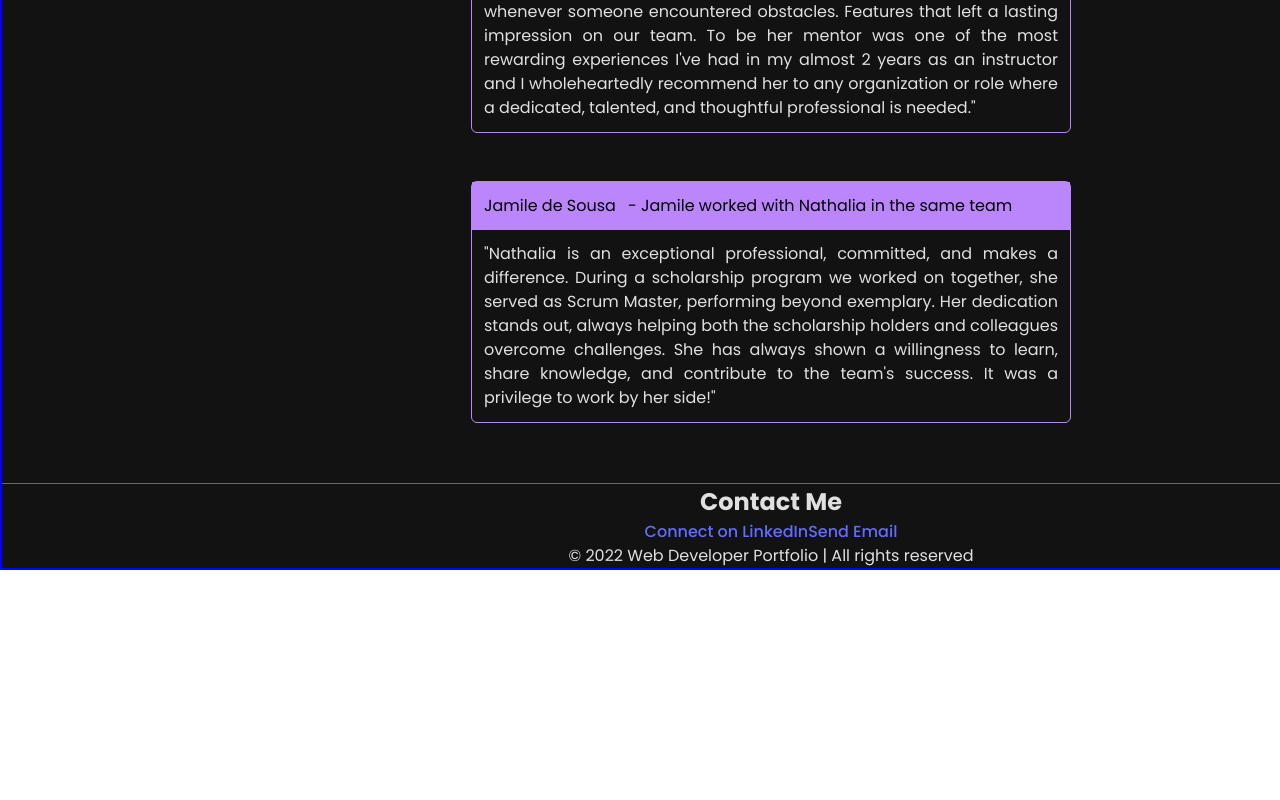
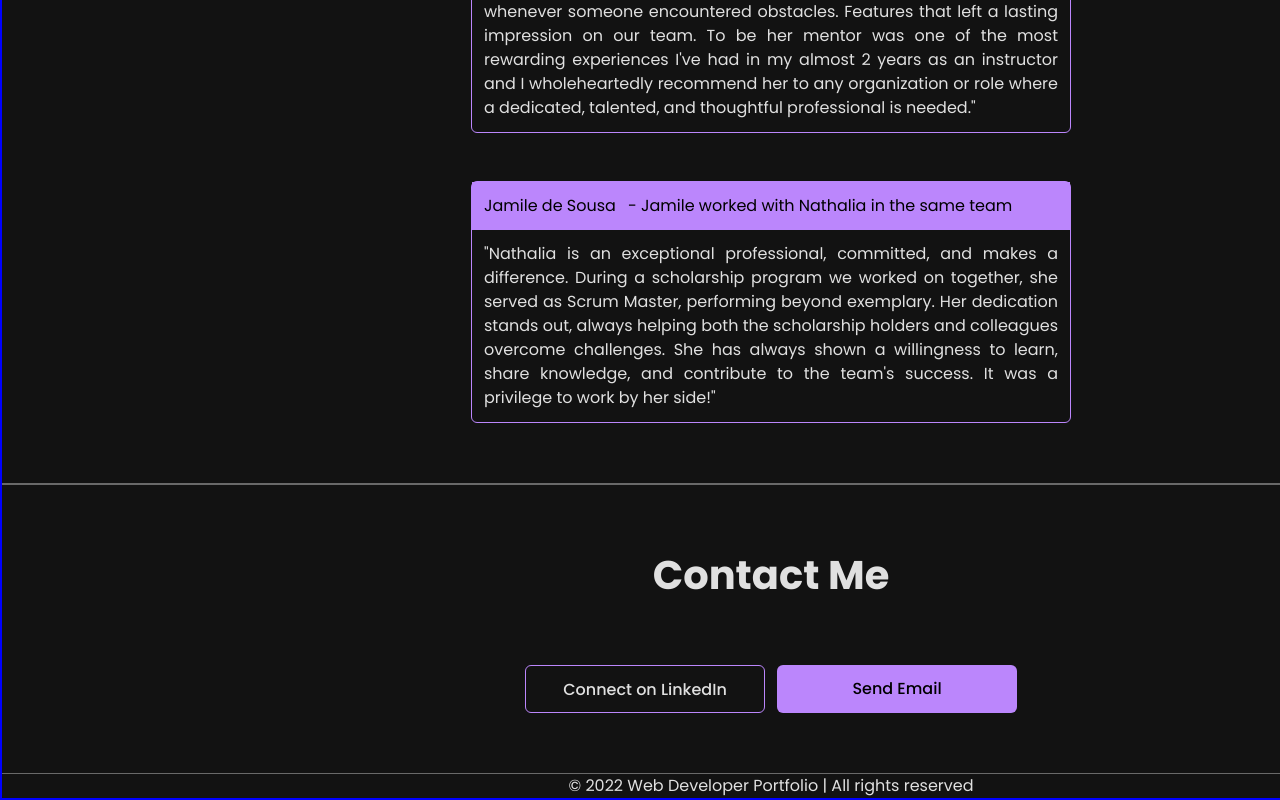
Before and after one commit to Nathrds/NR, a React (Vite) app in the folder nathalia-portifolio/: page / in a window 1280 px wide. Shown: the part 4052-4852 px from the top of the page. Before the commit the page ends 4622 px from the top, so only its background shows below. Built offline with nearby package versions, Linux system fonts and the light colour scheme.

Commit message:
css contact section

```diff
--- a/nathalia-portifolio/src/portifolio/Portfolio.tsx
+++ b/nathalia-portifolio/src/portifolio/Portfolio.tsx
@@ -186,11 +186,11 @@ export const Portfolio = () => {
 
         {/* Contact Section */}
         <section className={styles.form} id="contact">
-          <h2 className={styles.container13}>Contact Me</h2>
+          <h2 className={styles.title18}>Contact Me</h2>
           <div className={styles.list10}>
             <div className={styles.button3}>
               <a
-                href="https://linkedin.com"
+                href="https://www.linkedin.com/public-profile/settings?trk=d_flagship3_profile_self_view_public_profile"
                 className={styles.seconday}
                 target="_blank"
                 rel="noopener noreferrer"
@@ -198,7 +198,7 @@ export const Portfolio = () => {
                 Connect on LinkedIn
               </a>
               <a
-                href="mailto:contact@example.com"
+                href="mailto:nathaliarsantos@live.com"
                 className={styles.primary3}
               >
                 Send Email
--- a/nathalia-portifolio/src/portifolio/css/Portfolio.module.css
+++ b/nathalia-portifolio/src/portifolio/css/Portfolio.module.css
@@ -113,7 +113,8 @@ body {
 }
 
 .button:hover,
-.button2:hover {
+.button2:hover,
+.seconday:hover, .primary3:hover {
     background-color: #9e58f5;
 }
 
@@ -225,7 +226,7 @@ body {
 
 .title7, .title10,
 .title13, .title16,
-.title17 {
+.title17, .title18 {
     /* border: 1px solid purple; */
     font-size: 40px;
     font-weight: bold;
@@ -318,7 +319,7 @@ body {
 }
 
 /* Skills Section */
-.dataMetrics {
+.dataMetrics, .form {
     /* border: 1px solid red; */
     border-top: 1px solid var(--color-line);
     border-bottom: 1px solid var(--color-line);
@@ -396,3 +397,37 @@ body {
 .testimonialsRoleBkg, .testimonialContent {
     padding: 12px !important;
 }
+
+/* Contact Section */
+.title18 {
+    margin-bottom: 60px !important;
+}
+
+.button3 {
+    display: flex;
+    flex-direction: row;
+    justify-content: center;
+    align-items: center;
+}
+
+.seconday {
+    border: 1px solid var(--color-highlights);
+    color: var(--color-text);
+    margin-right: 12px !important;
+}
+.seconday, .primary3 {
+    border-radius: 6px;
+    padding: 12px 30px !important;
+    width: 240px;
+    height: 48px;
+}
+
+.primary3 {
+    background-color: var(--color-highlights);
+    color: #000;
+}
+
+.seconday:hover,
+.primary3:hover {
+    color: #000;
+}
```
